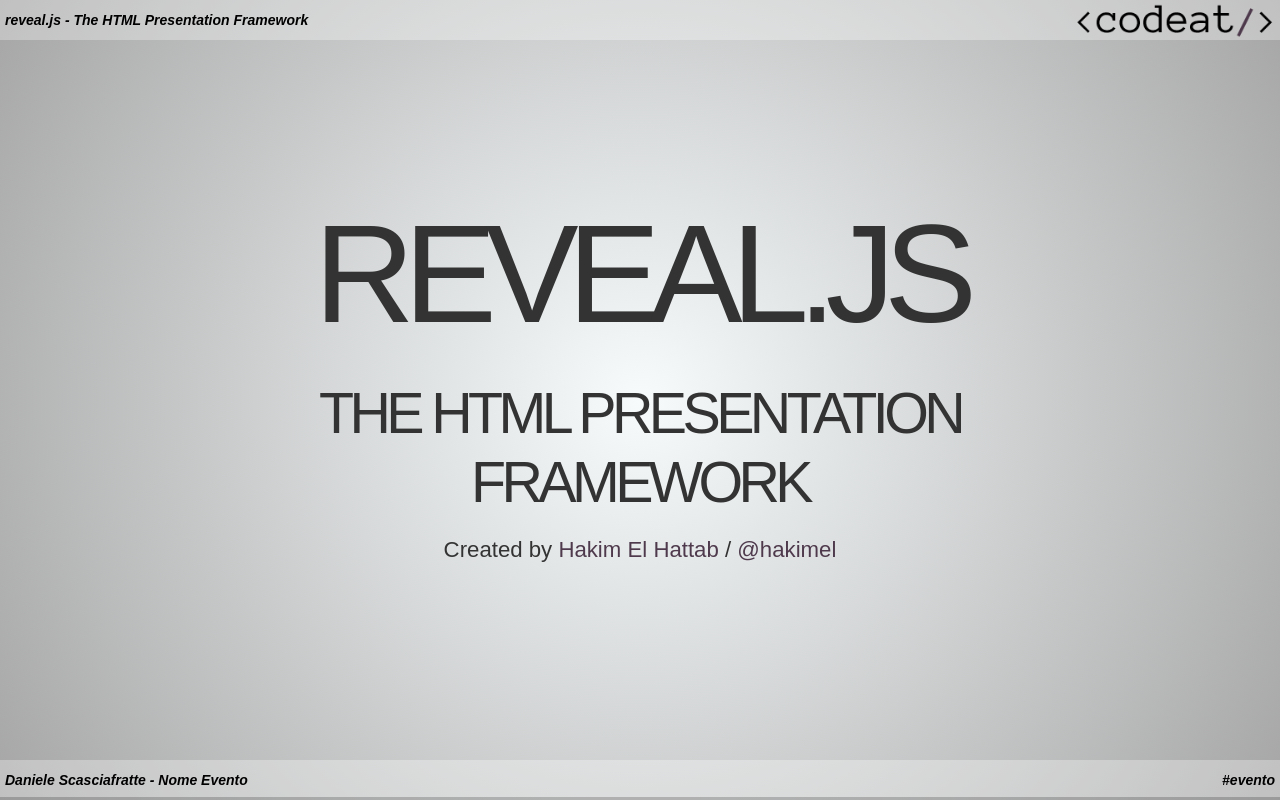
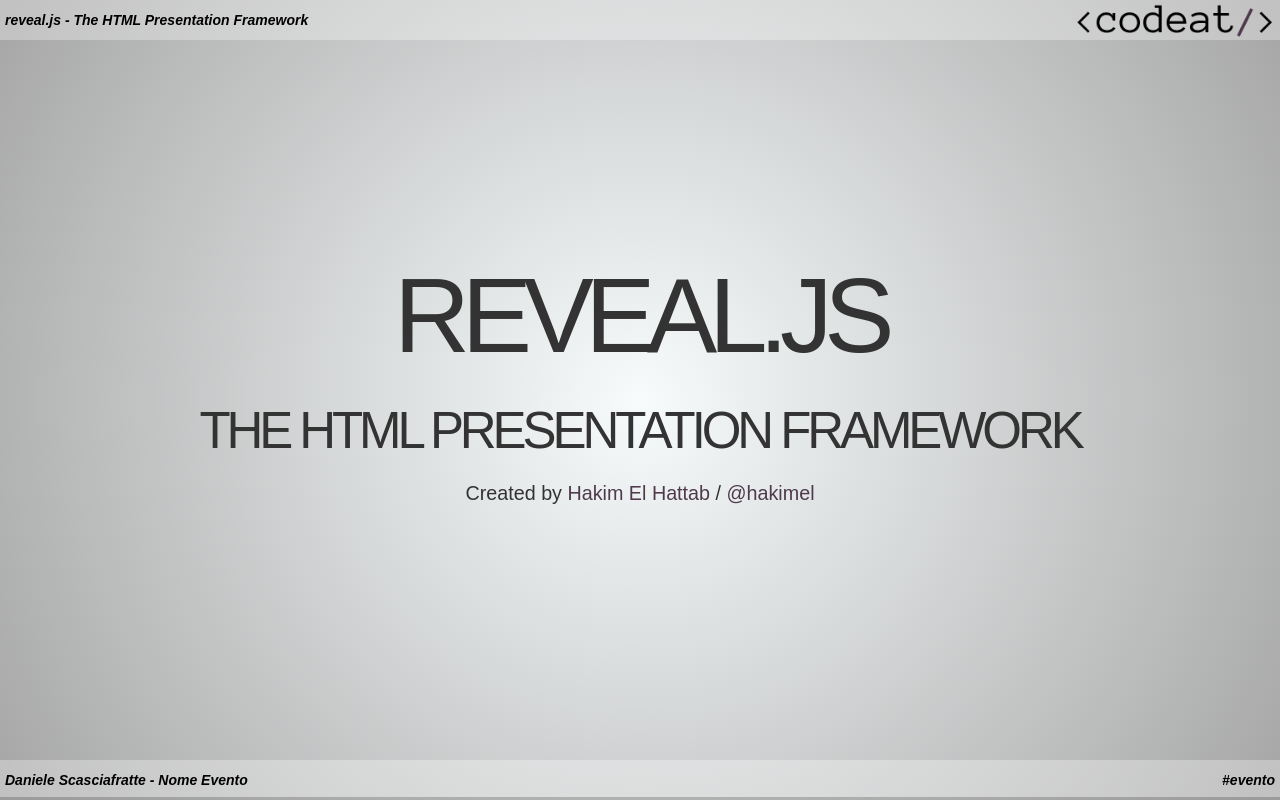
Before and after one commit to CodeAtCode/Codeat-Reveal.js, a website: page index.html in a window 1280 px wide. Drawn offline with Linux system fonts and the light colour scheme; a web font is replaced by a local one.

Commit message:
better font sizes

```diff
--- a/css/theme/template/settings.scss
+++ b/css/theme/template/settings.scss
@@ -6,7 +6,7 @@
 
 // Primary/body text
 $mainFont: 'Lato', sans-serif;
-$mainFontSize: 36px;
+$mainFontSize: 32px;
 $mainColor: #eee;
 
 // Vertical spacing between blocks of text
@@ -23,7 +23,7 @@
 $headingFontWeight: normal;
 $heading1TextShadow: $headingTextShadow;
 
-$heading1Size: 3.77em;
+$heading1Size: 3.2em;
 $heading2Size: 2.11em;
 $heading3Size: 1.55em;
 $heading4Size: 1.00em;
```
Also changed, not shown: css/theme/codeat.css.
